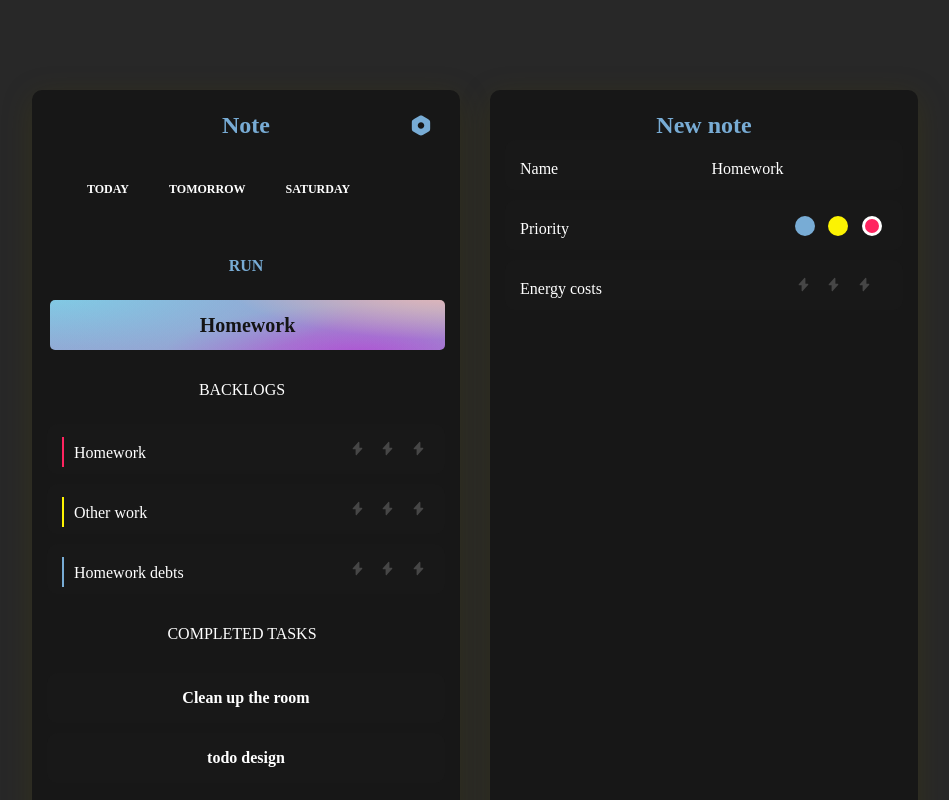
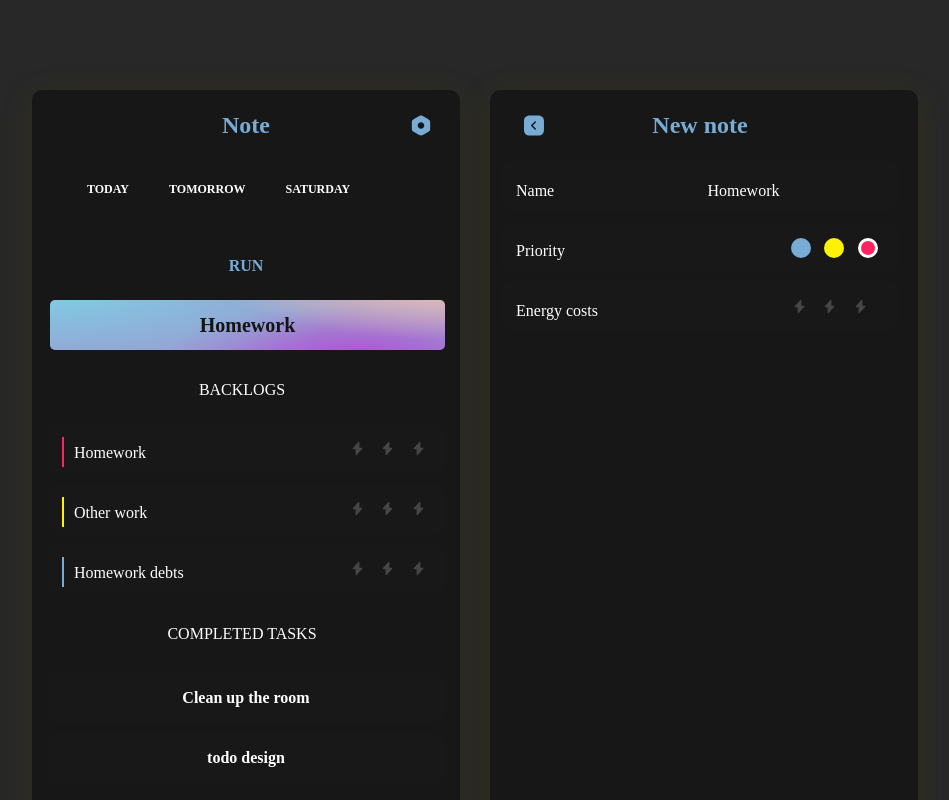
Before and after one commit to Denis1985mv/TODO, a website built with Vite: page src/index.html in a window 1280 px wide. Shown: the top 800 px of the page, without its empty margins (165-1114 px from the left). Built offline with nearby package versions, Linux system fonts and the light colour scheme; files whose address does not match are found by name.

Commit message:
подправил второй блокй

```diff
--- a/src/css/styles.css
+++ b/src/css/styles.css
@@ -371,18 +371,31 @@ justify-content: center;
   color: #78ACD5;
 }
 
+.squarePosition{
+ margin: 0px 0px 0px 32px;
+}
+
 .headTextPositionTwo{
   display: flex;
-  align-items: center;
-  justify-content: center;
   margin: 20.5px 0px 0px 0px;
+}
 
+.headTextTwo{
+margin: 0px 0px 0px 79.01px;
 }
 
 
 .buttonPositionDownRight {
-  margin: 619px 0px 0px 0px;
+  margin: 596px 0px 0px 0px;
   display: flex;
   align-items: center;
   justify-content: center;
 }
+
+
+.blockPositionTwo{
+  margin: 22px 12px 25px 4px;
+  display: flex;
+  align-items: center;
+  justify-content: center;
+}
--- a/src/index.html
+++ b/src/index.html
@@ -114,10 +114,12 @@
 
   <div class="todoList positionTodo">
     <div class="headTextPositionTwo">
+
+        <img class="squarePosition" src="./svg/arrow-square-left.svg" alt="arrow-square-left.svg.pic">
         <h3 class="headTextTwo"> New note </h3>
 
       </div>
-      <div class="blockPosition">
+      <div class="blockPositionTwo">
 
         <div>
 
```
Also changed, not shown: src/svg/arrow-square-left.svg (added).
